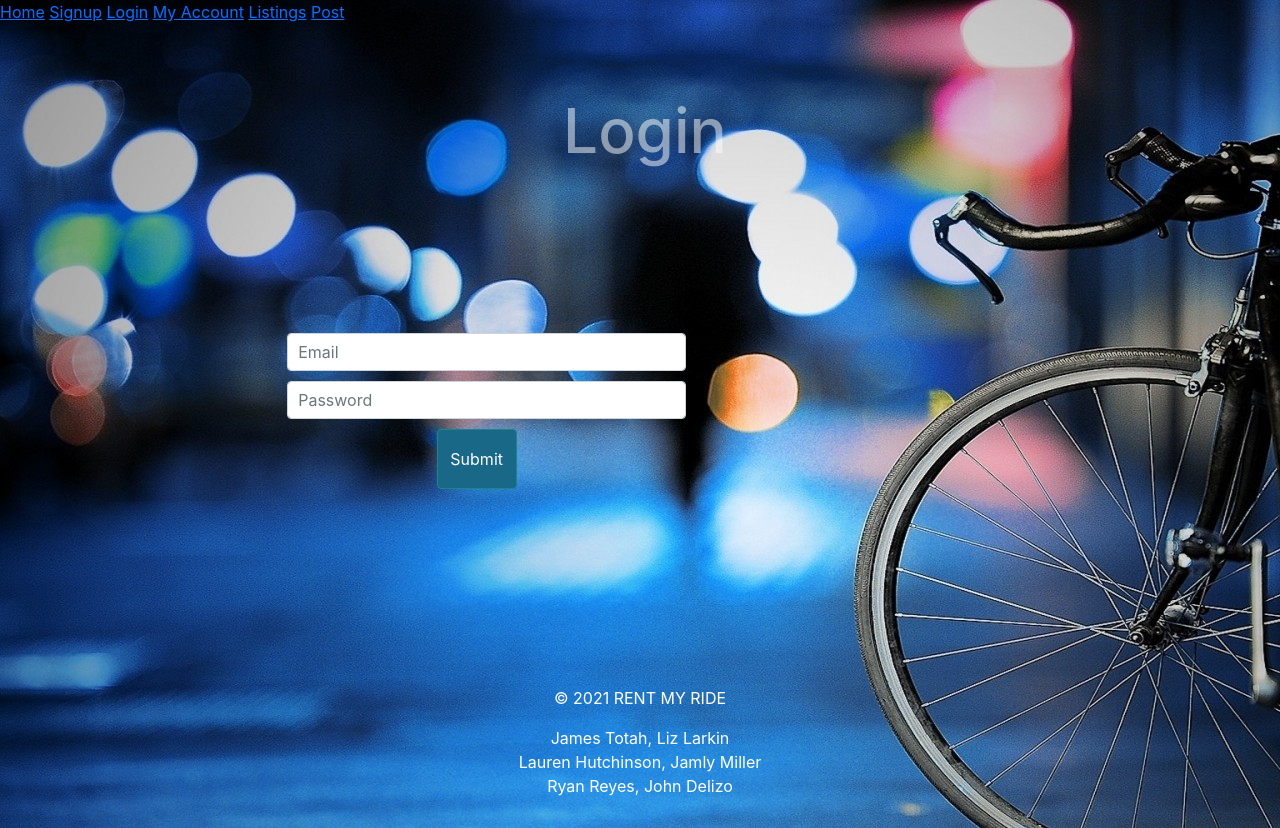
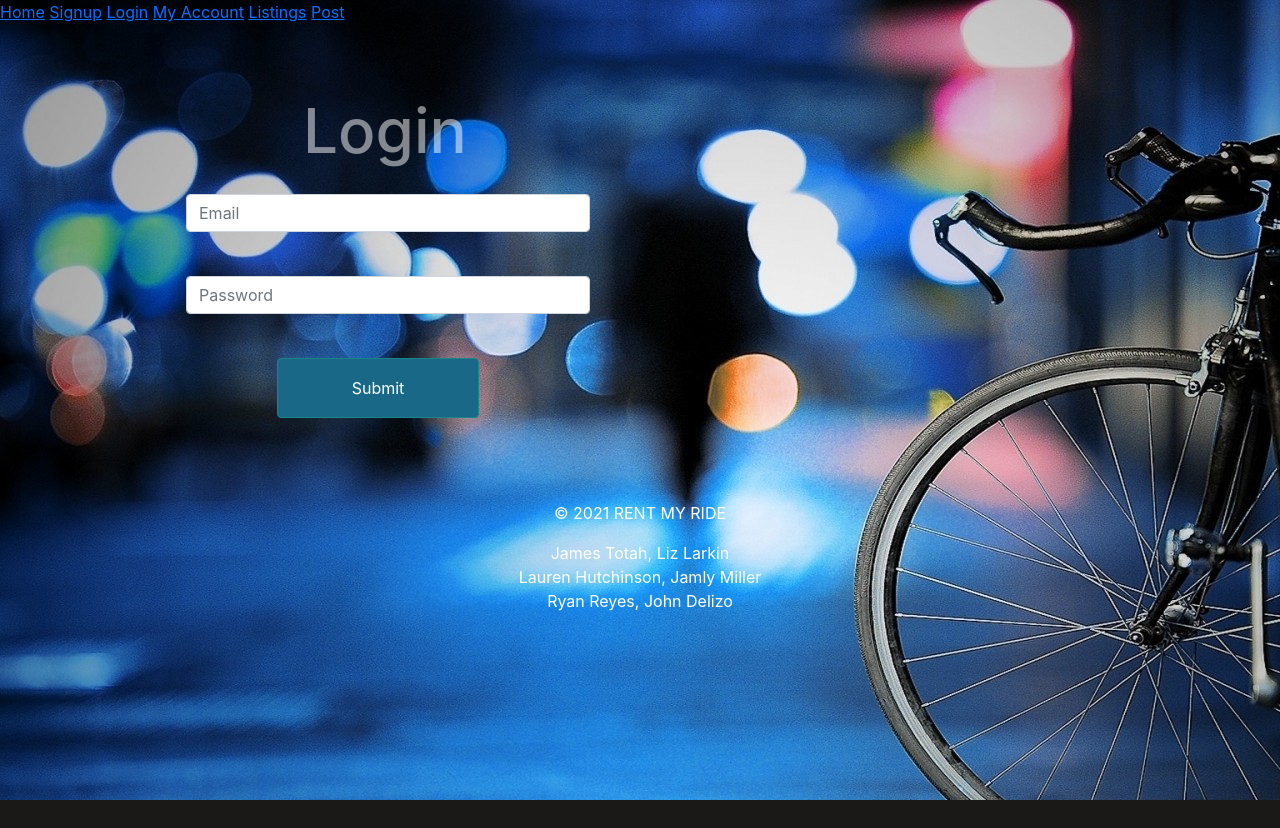
Before and after one commit to ryanstorm013/Project-3, a React (Create React App) app in the folder client/: page /login in a window 1280 px wide. After the commit the page ends 800 px from the top, so only its background shows below. Built offline with nearby package versions, Linux system fonts and the light colour scheme; no server answers.

Commit message:
login and signup forms styling

```diff
--- a/client/src/Pages/Login.js
+++ b/client/src/Pages/Login.js
@@ -33,18 +33,19 @@ const Login = () => {
   return (
     <div>
       <form className="login-form" onSubmit={handleSubmit}>
-        <h2
+      <h2
           style={{
             color: "white",
             margin: "auto",
-            paddingBottom: "40px",
-            textAlign: "center",
+            paddingBottom: "10px",
             fontSize: "62px",
             opacity: ".5",
+            marginLeft: "35%"
           }}
         >
           Login
         </h2>
+
         <Container className="mt-3 px-5">
           <Row className="form-group">
             <Col size="12">
@@ -57,6 +58,7 @@ const Login = () => {
               />
             </Col>
           </Row>
+          <br></br>
 
           <Row className="form-group">
             <Col size="12">
@@ -69,8 +71,9 @@ const Login = () => {
               />
             </Col>
           </Row>
+          <br></br>
 
-          <button className="btn btn-success" type="submit">
+          <button className="btn btn-success" id="loginbtn" type="submit">
             Submit
           </button>
         </Container>
--- a/client/src/Pages/Signup/index.js
+++ b/client/src/Pages/Signup/index.js
@@ -42,10 +42,10 @@ function Signup() {
           style={{
             color: "white",
             margin: "auto",
-            paddingBottom: "40px",
-            textAlign: "center",
+            paddingBottom: "10px",
             fontSize: "62px",
             opacity: ".5",
+            marginLeft: "30%"
           }}
         >
           Sign Up
@@ -62,6 +62,7 @@ function Signup() {
               />
             </Col>
           </Row>
+          <br></br>
 
           <Row className="form-group">
             <Col size="12">
@@ -74,6 +75,7 @@ function Signup() {
               />
             </Col>
           </Row>
+          <br></br>
 
           <Row className="form-group">
             <Col size="12">
@@ -86,8 +88,9 @@ function Signup() {
               />
             </Col>
           </Row>
+          <br></br>
 
-          <button className="btn btn-success" type="submit">
+          <button className="btn btn-success" id="signupbtn" type="submit">
             Submit
           </button>
         </Container>
--- a/client/src/Pages/Signup/signup.css
+++ b/client/src/Pages/Signup/signup.css
@@ -1,10 +1,29 @@
-.sign-up-form{
-  width: 1000px;
-  margin:0 auto;
-  padding-top: 70px;
-  padding-left: 10px;
+.card-footer {
+  background-color: transparent;
+  color: white;
+  text-align: center;
+  position: relative;
+  bottom: 0;
+  bottom: 0x;
+  height: 150px;
+  border-top: none;
+  margin-top: 75px;
+  width: 100%;
 }
 
-.form-control{
-  padding-left: 10px;
+
+.sign-up-form{
+  width: 500px;
+  margin-left: 10%;
+  padding-top: 70px;
 }
+
+#signupbtn {
+    color: #fff;
+    background-color: #196887;
+    border-color: #198787;
+    display: block;
+    margin-left: auto;
+    margin-right: auto;
+    width: 50%;
+}
--- a/client/src/Pages/login.css
+++ b/client/src/Pages/login.css
@@ -2,44 +2,34 @@ body {
   background-image: url("./bike_street_night_wall-634607.jpg");
 }
 
-#card-footer {
-  background-color: #0dad4b;
+.card-footer {
+  background-color: transparent;
   color: white;
   text-align: center;
-  height: 100vh;
+  position: relative;
+  bottom: 0;
+  bottom: 0x;
+  height: 150px;
   border-top: none;
-}
-
-.btn {
-  background-color: #196887;
-  border-color: #198787;
-  display: block;
-  margin-left: auto;
-  margin-right: auto;
+  margin-top: 75px;
   width: 100%;
 }
 
-.btn-success {
+#loginbtn {
   color: #fff;
   background-color: #196887;
   border-color: #198787;
   display: block;
   margin-left: auto;
   margin-right: auto;
-  width: 100%;
+  width: 50%;
 }
 
-.mt-3 {
-  margin: 8%;
-  width: 50%;
-  padding: 10%;
-}
 
 .login-form{
-  width: 1000px;
-  margin:0 auto;
+  width: 500px;
+  margin-left: 10%;
   padding-top: 70px;
-  padding-left: 10px;
 }
 
 .form-control{
```
